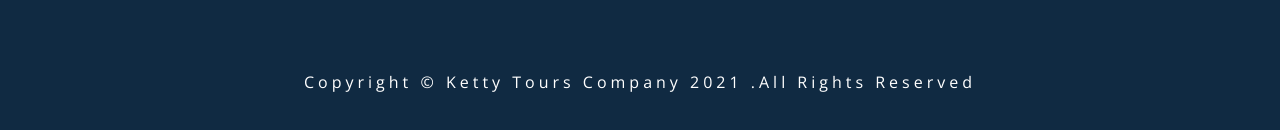
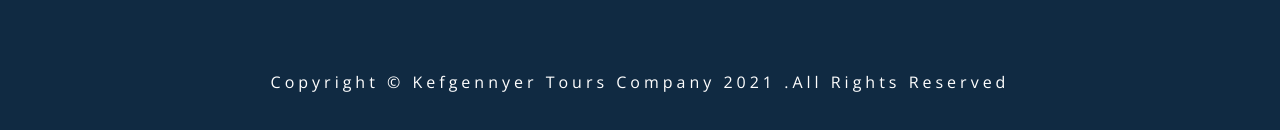
Before and after one commit to fredrickkisingo/KefGen-Tours, a plain HTML site: page index.html in a window 1280 px wide. Shown: the part 2812-2942 px from the top of the page. Drawn offline with nearby package versions, Linux system fonts and the light colour scheme.

Commit message:
Update index.html

```diff
--- a/index.html
+++ b/index.html
@@ -102,7 +102,7 @@
 <!--footer-->
  <footer class="section">
    <p>
-   copyright &copy; ketty tours company
+   copyright &copy; kefgennyer tours company
    <span id="date"></span>
    .all rights reserved
   </p>
```
